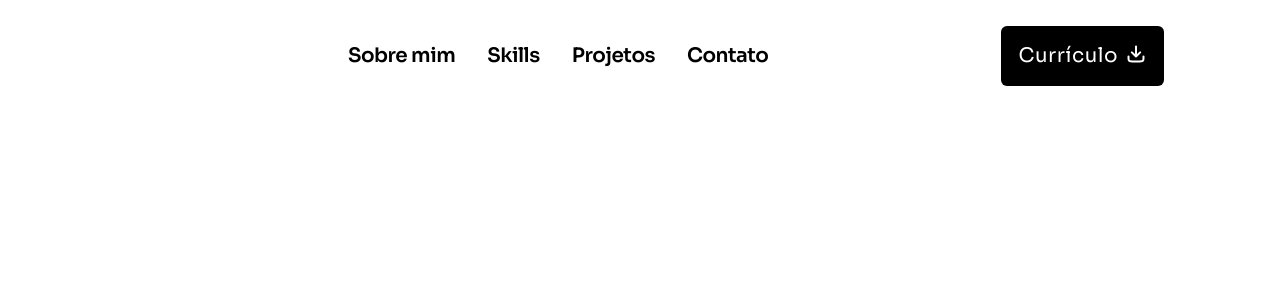
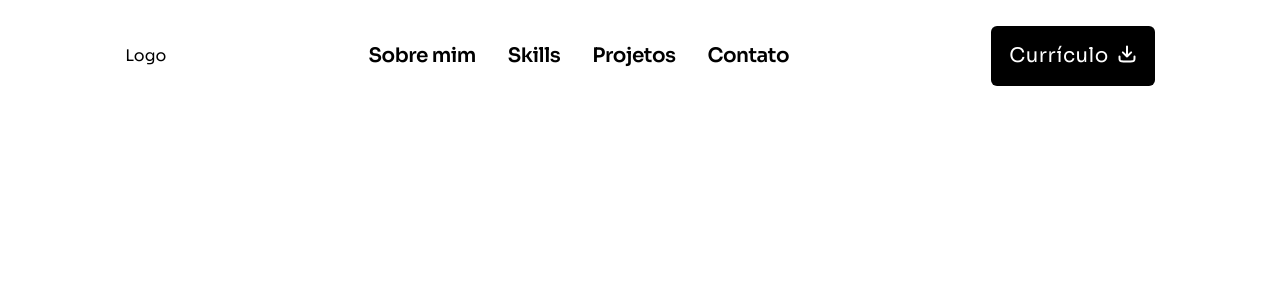
Before and after one commit to lucca16bit/angular-portfolio, an Angular app: page /home in a window 1280 px wide. Shown: the top 300 px of the page. Built offline with nearby package versions, Linux system fonts and the light colour scheme.

Commit message:
feat: implementar responsividade junto com menu interativo

```diff
--- a/src/app/components/navbar/navbar.css
+++ b/src/app/components/navbar/navbar.css
@@ -0,0 +1,93 @@
+.nav {
+    max-width: 1280px;
+    height: 70px;
+    justify-content: space-between;
+    align-items: center;
+}
+
+.menu-button {
+    display: none;
+    border: none;
+    background: none;
+    border-top: 3px solid black;
+    cursor: pointer;
+}
+
+.menu-button::after,
+.menu-button::before {
+    content: " ";
+    display: block;
+    width: 30px;
+    height: 3px;
+    background: black;
+    margin-top: 5px;
+    position: relative;
+    transition: 0.3s;
+}
+
+@media (max-width: 768px) {
+    .menu-button {
+        display: block;
+        z-index: 1;
+    }
+
+    .nav-list {
+        position: fixed;
+        top: 0;
+        left: 0;
+        width: 100vw;
+        height: 90vh;
+        clip-path: circle(100px at 90% -15%);
+        transition: 1s ease-out;
+
+        flex-direction: column;
+        justify-content: space-around;
+        align-items: center;
+        gap: 0;
+
+        pointer-events: none;
+    }
+
+    .nav-list a {
+        font-size: 24px;
+        opacity: 0;
+    }
+
+    .nav-list li:nth-child(1) a {
+        transition: 0.5s 0.2s;
+    }
+
+    .nav-list li:nth-child(2) a {
+        transition: 0.5s 0.4s;
+    }
+
+    .nav-list li:nth-child(3) a {
+        transition: 0.5s 0.6s;
+    }
+
+    .nav-list li:nth-child(4) a {
+        transition: 0.5s 0.8s;
+    }
+
+    .nav.active .nav-list {
+        clip-path: circle(1500px at 90% -15%);
+        pointer-events: all;
+    }
+
+    .nav.active .nav-list a {
+        opacity: 1;
+    }
+
+    .nav.active .menu-button {
+        border-top-color: transparent;
+    }
+
+    .nav.active .menu-button::before {
+        transform: rotate(135deg);
+    }
+
+    .nav.active .menu-button::after {
+        transform: rotate(-135deg);
+        top: -7px;
+    }
+}
--- a/src/app/components/navbar/navbar.html
+++ b/src/app/components/navbar/navbar.html
@@ -1,27 +1,50 @@
-<header class="flex items-center justify-around w-full h-28">
-    <div class=""></div>
-    <nav class="flex ">
-        <ul class="flex items-center justify-between font-semibold text-xl leading-6 tracking-tight gap-8">
+<header class="flex items-center justify-between md:justify-around w-full h-28 px-6">
+    <div class="">Logo</div>
+    <nav
+        class="nav flex"
+        [ngClass]="{'active': menuOpen}"
+    >
+        <button
+            class="menu-button block md:hidden"
+            type="button"
+            (click)="toggleMenu()"
+        >
+            <span></span>
+            <span></span>
+            <span></span>
+        </button>
+        <ul class="nav-list flex mx-auto font-semibold text-xl leading-6 tracking-tight md:gap-8">
             <li class="hover:underline cursor-pointer">
-                <a href="">{{ firstTitle }}</a>
+                <a class="py-4" href="">{{ firstTitle }}</a>
             </li>
             <li class="hover:underline cursor-pointer">
-                <a href="">{{ secondTitle }}</a>
+                <a class="py-4" href="">{{ secondTitle }}</a>
             </li>
             <li class="hover:underline cursor-pointer">
-                <a href="">{{ thirdTitle }}</a>
+                <a class="py-4" href="">{{ thirdTitle }}</a>
             </li>
             <li class="hover:underline cursor-pointer">
-                <a href="">{{ fourthTitle }}</a>
+                <a class="py-4" href="">{{ fourthTitle }}</a>
+            </li>
+            <li class="block md:hidden">
+                <button
+                    class="flex w-full p-4 rounded-md border-2 border-transparent active:border-black bg-black hover:bg-neutral active:bg-white text-white active:text-black text-xl leading-6 tracking-wide cursor-pointer gap-2 "
+                    type="button"
+                    (mousedown)="isActive = true"
+                    (mouseleave)="isActive = false"
+                    (click)="submit()"
+                >
+                    {{ buttonTitle }}
+                    <img [src]="isActive ? 'assets/svg/download-black.svg' : 'assets/svg/download-white.svg'" alt="Download">
+                </button>
             </li>
         </ul>
     </nav>
-    <div class="">
+    <div class="hidden md:flex">
         <button
             class="flex w-full p-4 rounded-md border-2 border-transparent active:border-black bg-black hover:bg-neutral active:bg-white text-white active:text-black text-xl leading-6 tracking-wide cursor-pointer gap-2 "
             type="button"
             (mousedown)="isActive = true"
-            (mouseup)="isActive = false"
             (mouseleave)="isActive = false"
             (click)="submit()"
         >
--- a/src/app/components/navbar/navbar.ts
+++ b/src/app/components/navbar/navbar.ts
@@ -1,8 +1,9 @@
+import { CommonModule } from '@angular/common';
 import { Component, EventEmitter, Input, Output } from '@angular/core';
 
 @Component({
     selector: 'app-navbar',
-    imports: [],
+    imports: [CommonModule],
     templateUrl: './navbar.html',
     styleUrl: './navbar.css'
 })
@@ -14,9 +15,14 @@ export class Navbar {
     @Input() buttonTitle: string = '';
     @Output("submit") onSumit = new EventEmitter();
     isActive = false;
+    menuOpen = false;
 
     submit() {
         this.isActive = !this.isActive;
         this.onSumit.emit();
     }
+
+    toggleMenu() {
+        this.menuOpen = !this.menuOpen;
+    }
 }
```
